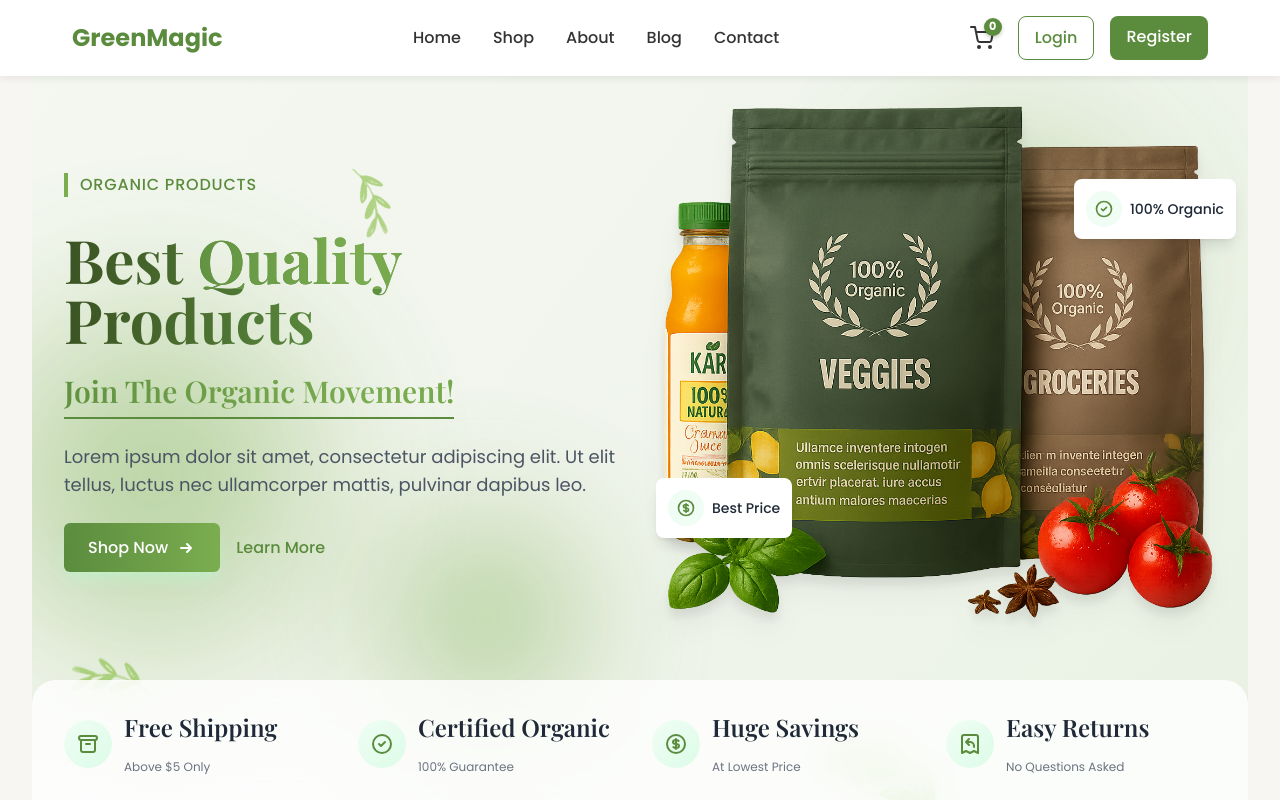
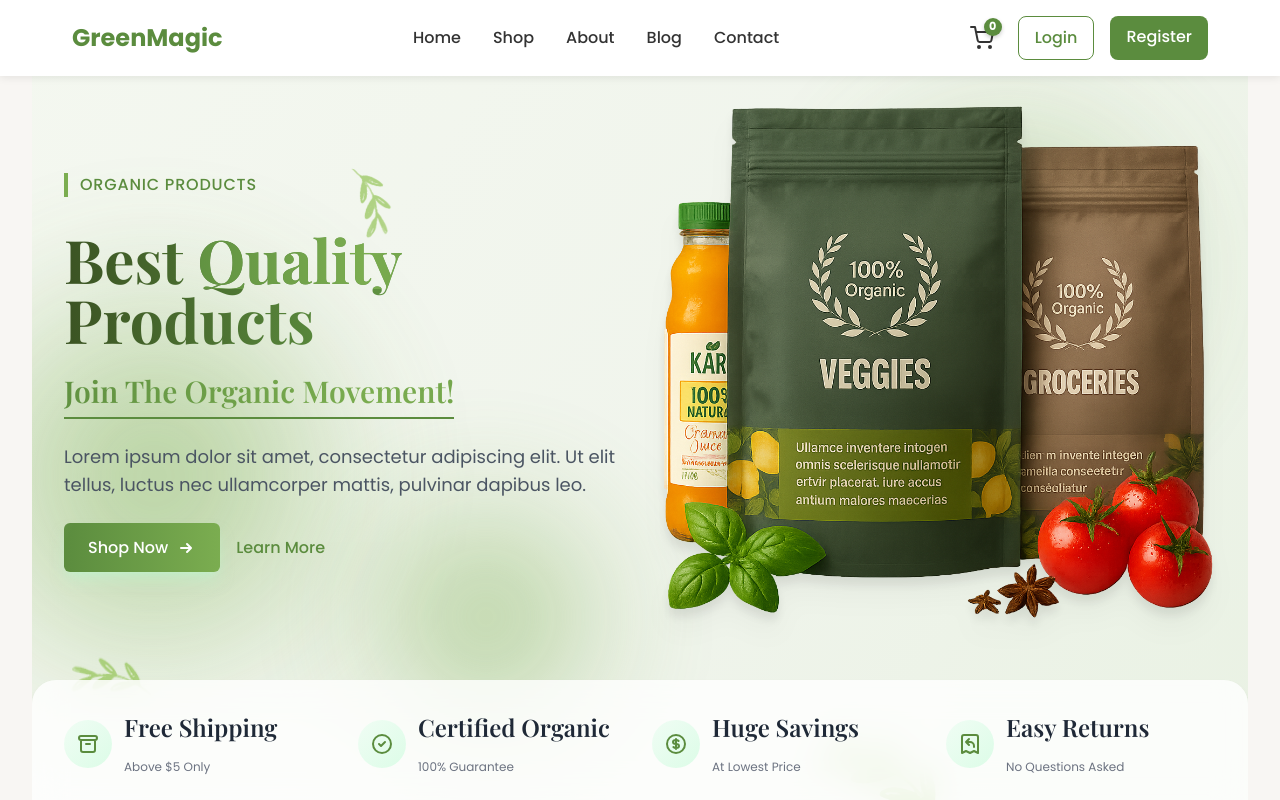
Before and after one commit to ajaySingh2615/panchamritam-website-main-v3, a React (Vite) app in the folder frontend/: page / in a window 1280 px wide. Built offline with nearby package versions, Linux system fonts and the light colour scheme; no server answers.

Commit message:
Remove floating badges from Home page to streamline layout and enhance visual clarity. This change contributes to a cleaner user experience by eliminating unnecessary elements.

```diff
--- a/frontend/src/pages/Home.jsx
+++ b/frontend/src/pages/Home.jsx
@@ -207,42 +207,7 @@ const Home = () => {
                 />
               </motion.div>
 
-              {/* Floating badges */}
-              <motion.div
-                className="absolute top-[15%] -right-5 bg-white rounded-lg shadow-lg p-3 flex items-center gap-2"
-                initial={{ opacity: 0, y: 20, x: 20 }}
-                animate={{ opacity: 1, y: 0, x: 0 }}
-                transition={{
-                  delay: 1,
-                  duration: 0.5,
-                  type: "spring"
-                }}
-              >
-                <div className="bg-green-50 p-2 rounded-full">
-                  <svg xmlns="http://www.w3.org/2000/svg" className="h-5 w-5 text-[#5B8C3E]" fill="none" viewBox="0 0 24 24" stroke="currentColor">
-                    <path strokeLinecap="round" strokeLinejoin="round" strokeWidth={2} d="M9 12l2 2 4-4m6 2a9 9 0 11-18 0 9 9 0 0118 0z" />
-                  </svg>
-                </div>
-                <span className="font-medium text-sm text-gray-800">100% Organic</span>
-              </motion.div>
-
-              <motion.div
-                className="absolute bottom-[20%] -left-2 bg-white rounded-lg shadow-lg p-3 flex items-center gap-2"
-                initial={{ opacity: 0, y: -20, x: -20 }}
-                animate={{ opacity: 1, y: 0, x: 0 }}
-                transition={{
-                  delay: 1.2,
-                  duration: 0.5,
-                  type: "spring"
-                }}
-              >
-                <div className="bg-green-50 p-2 rounded-full">
-                  <svg xmlns="http://www.w3.org/2000/svg" className="h-5 w-5 text-[#5B8C3E]" fill="none" viewBox="0 0 24 24" stroke="currentColor">
-                    <path strokeLinecap="round" strokeLinejoin="round" strokeWidth={2} d="M12 8c-1.657 0-3 .895-3 2s1.343 2 3 2 3 .895 3 2-1.343 2-3 2m0-8c1.11 0 2.08.402 2.599 1M12 8V7m0 1v8m0 0v1m0-1c-1.11 0-2.08-.402-2.599-1M21 12a9 9 0 11-18 0 9 9 0 0118 0z" />
-                  </svg>
-                </div>
-                <span className="font-medium text-sm text-gray-800">Best Price</span>
-              </motion.div>
+              {/* Floating badges removed */}
             </div>
           </motion.div>
         </div>
```
